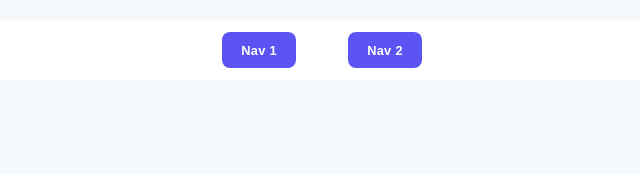
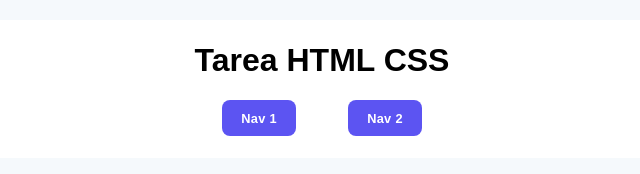
Before and after one commit to rusomalevich/tarea, a plain HTML site: page index.html in a window 1280 px wide. Shown: the whole page, without its empty margins (318-958 px from the left). Drawn offline with Linux system fonts and the light colour scheme.

Commit message:
Agregué título en el home

```diff
--- a/index.html
+++ b/index.html
@@ -10,6 +10,7 @@
 <body>
     <div class="btns">
         <header class="topHeader">
+            <h1>Tarea HTML CSS</h1>
             <nav class="navPpal">
                 <a href="nav1/index.html" class="btnUser">Nav 1</a>
                 <a href="nav2/index.html" class="btnUser">Nav 2</a>
--- a/style.css
+++ b/style.css
@@ -18,16 +18,20 @@ a {
 
 .topHeader {
     display: flex;
+    flex-direction: column;
     justify-content: center;
     align-items: center;
     width: 100%;
     max-width: 1366px;
     margin: auto;
-    height: 60px;
     margin-top: 20px;
     background-color:var(--blanco);
-    padding: 0 5em;
+    padding: 22px 5em;
     box-sizing: border-box;
+}
+
+.topHeader h1 {
+    margin-top:0;
 }
 
 .navPpal {
```
